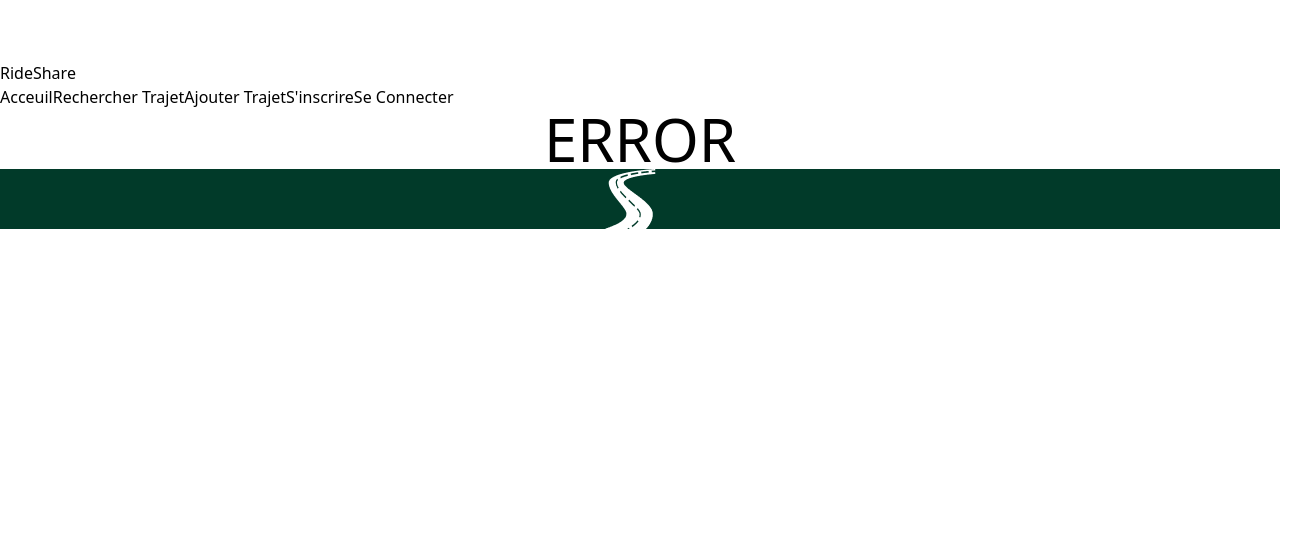
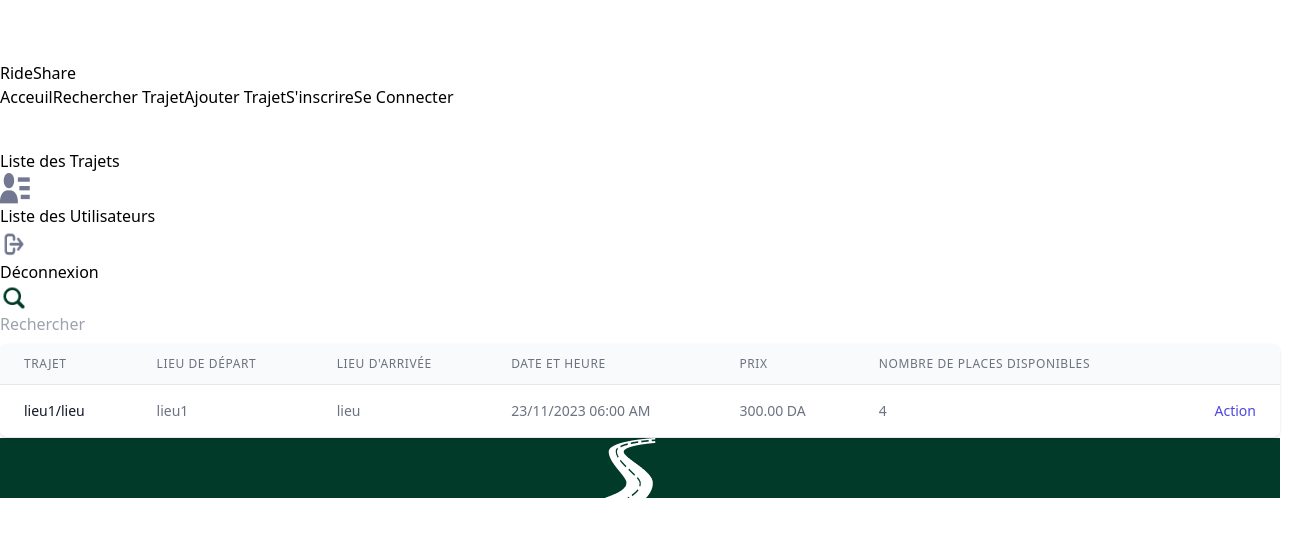
Before and after one commit to Abdelbasset10/RideShare, a React (Create React App) app in the folder client/: page /routes/add in a window 1280 px wide. Shown: the top 536 px of the page, 1312 px wide, since content can reach past the window. Built offline with nearby package versions, Linux system fonts and the light colour scheme; no server answers.

Commit message:
AdminProfileTrajets

```diff
--- a/client/src/App.tsx
+++ b/client/src/App.tsx
@@ -91,7 +91,7 @@
 
 
                 <Route path="routes/search" element={<SearchRoute />} />
-                {/*<Route path="routes/add" element={<Profile />} />*/}
+                {<Route path="routes/add" element={<AdminProfile />} />}
 
                 <Route path="*" element={<NotFound />} />
               </Route>
--- a/client/src/components/Admin/AdminProfileTrajets.tsx
+++ b/client/src/components/Admin/AdminProfileTrajets.tsx
@@ -1,9 +1,82 @@
 import React from "react";
 
 const AdminProfileTrajets = () => {
+    // Remplacez cette partie par vos données réelles
+    const trajets = [
+        {
+            trajet: "lieu1/lieu",
+            lieuDepart: "lieu1",
+            lieuArrivee: "lieu",
+            dateHeure: "23/11/2023 06:00 AM",
+            prix: "300.00 DA",
+            placesDisponibles: 4,
+        },
+    ];
+
     return (
-        <div>trajets</div>
+        <div className="flex flex-col">
+            <div className="-my-2 overflow-x-auto sm:-mx-6 lg:-mx-8">
+                <div className="py-2 align-middle inline-block min-w-full sm:px-6 lg:px-8">
+                    <div className="shadow overflow-hidden border-b border-gray-200 sm:rounded-lg">
+                        <table className="min-w-full divide-y divide-gray-200">
+                            <thead className="bg-gray-50">
+                                <tr>
+                                    <th scope="col" className="px-6 py-3 text-left text-xs font-medium text-gray-500 uppercase tracking-wider">
+                                        Trajet
+                                    </th>
+                                    <th scope="col" className="px-6 py-3 text-left text-xs font-medium text-gray-500 uppercase tracking-wider">
+                                        Lieu de Départ
+                                    </th>
+                                    <th scope="col" className="px-6 py-3 text-left text-xs font-medium text-gray-500 uppercase tracking-wider">
+                                        Lieu d'Arrivée
+                                    </th>
+                                    <th scope="col" className="px-6 py-3 text-left text-xs font-medium text-gray-500 uppercase tracking-wider">
+                                        Date et Heure
+                                    </th>
+                                    <th scope="col" className="px-6 py-3 text-left text-xs font-medium text-gray-500 uppercase tracking-wider">
+                                        Prix
+                                    </th>
+                                    <th scope="col" className="px-6 py-3 text-left text-xs font-medium text-gray-500 uppercase tracking-wider">
+                                        Nombre de places disponibles
+                                    </th>
+                                    <th scope="col" className="relative px-6 py-3">
+                                        <span className="sr-only">Action</span>
+                                    </th>
+                                </tr>
+                            </thead>
+                            <tbody className="bg-white divide-y divide-gray-200">
+                                {trajets.map((trajet, index) => (
+                                    <tr key={index}>
+                                        <td className="px-6 py-4 whitespace-nowrap">
+                                            <div className="text-sm text-gray-900">{trajet.trajet}</div>
+                                        </td>
+                                        <td className="px-6 py-4 whitespace-nowrap">
+                                            <div className="text-sm text-gray-500">{trajet.lieuDepart}</div>
+                                        </td>
+                                        <td className="px-6 py-4 whitespace-nowrap">
+                                            <div className="text-sm text-gray-500">{trajet.lieuArrivee}</div>
+                                        </td>
+                                        <td className="px-6 py-4 whitespace-nowrap">
+                                            <div className="text-sm text-gray-500">{trajet.dateHeure}</div>
+                                        </td>
+                                        <td className="px-6 py-4 whitespace-nowrap">
+                                            <div className="text-sm text-gray-500">{trajet.prix}</div>
+                                        </td>
+                                        <td className="px-6 py-4 whitespace-nowrap">
+                                            <div className="text-sm text-gray-500">{trajet.placesDisponibles}</div>
+                                        </td>
+                                        <td className="px-6 py-4 whitespace-nowrap text-right text-sm font-medium">
+                                            <button onClick={() => {/* fonction */}} className="text-indigo-600 hover:text-indigo-900">Action</button>
+                                        </td>
+                                    </tr>
+                                ))}
+                            </tbody>
+                        </table>
+                    </div>
+                </div>
+            </div>
+        </div>
     );
-}
+};
 
 export default AdminProfileTrajets;
--- a/client/src/components/Navbar.tsx
+++ b/client/src/components/Navbar.tsx
@@ -32,16 +32,13 @@
           )}
 
           {user && user.type !== UserTypes.ADMIN && (
-            <Link to="/profile/account/0" className="profile-btn">
+            <Link to="profile/account/0" className="profile-btn">
               Profile
             </Link>
           )}
 
-          {user && (
-            /*user.type === UserTypes.ADMIN &&*/ <Link
-              to="/admin"
-              className="profile-btn"
-            >
+          {user && /*user.type === UserTypes.ADMIN &&*/ (
+            <Link to="admin" className="profile-btn">
               Admin
             </Link>
           )}
--- a/client/tailwind.config.js
+++ b/client/tailwind.config.js
@@ -2,6 +2,13 @@
 module.exports = {
   content: ["./src/**/*.jsx", "./src/**/*.tsx", "./src/**/*.js"],
   theme: {
+    screens: {
+      'sm': '640px',
+      'md': '768px',
+      'lg': '1024px',
+      'xl': '1280px',
+      '2xl': '1536px',
+    },
     extend: {
       colors: {
         "bg-green-dark": "#013A29",
```
